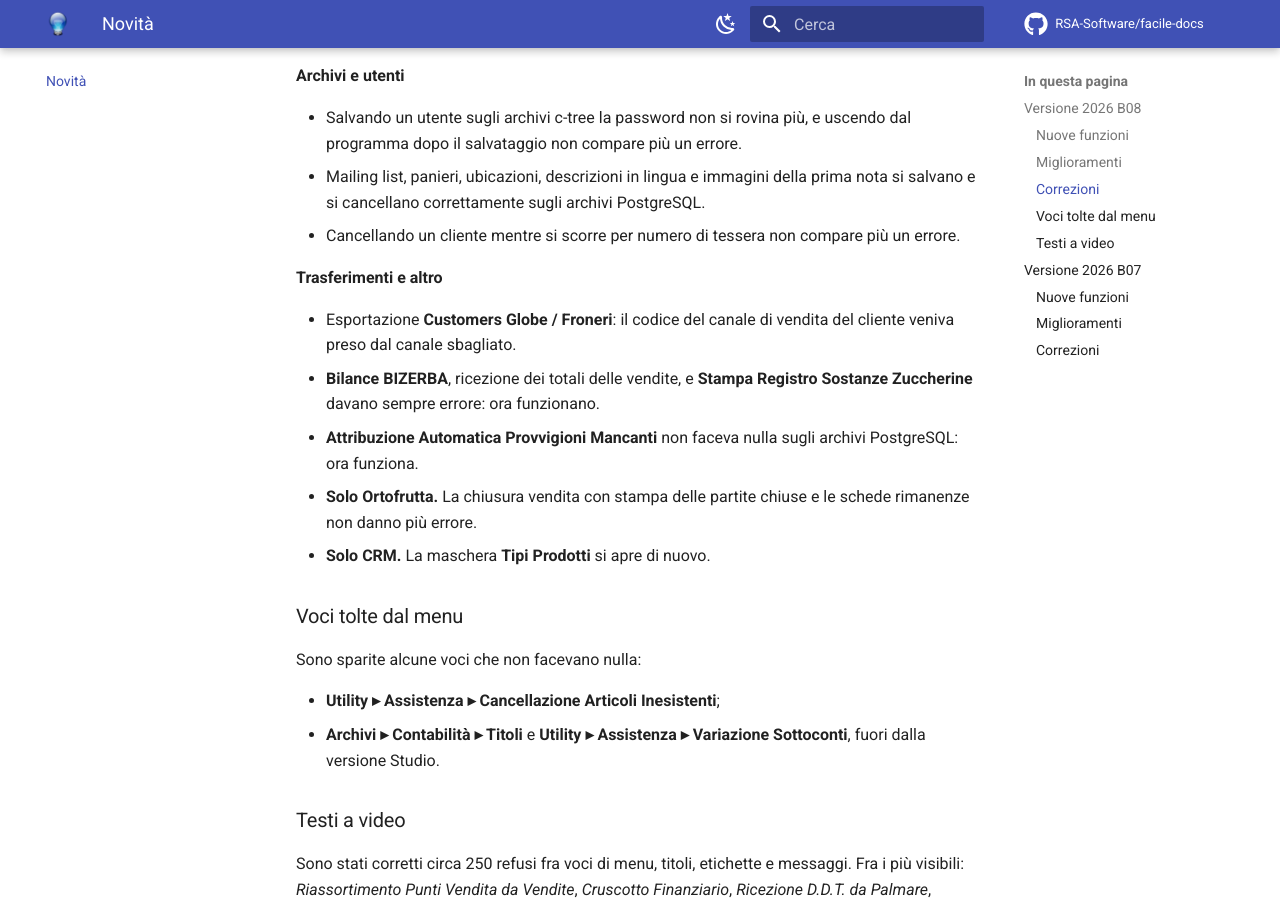
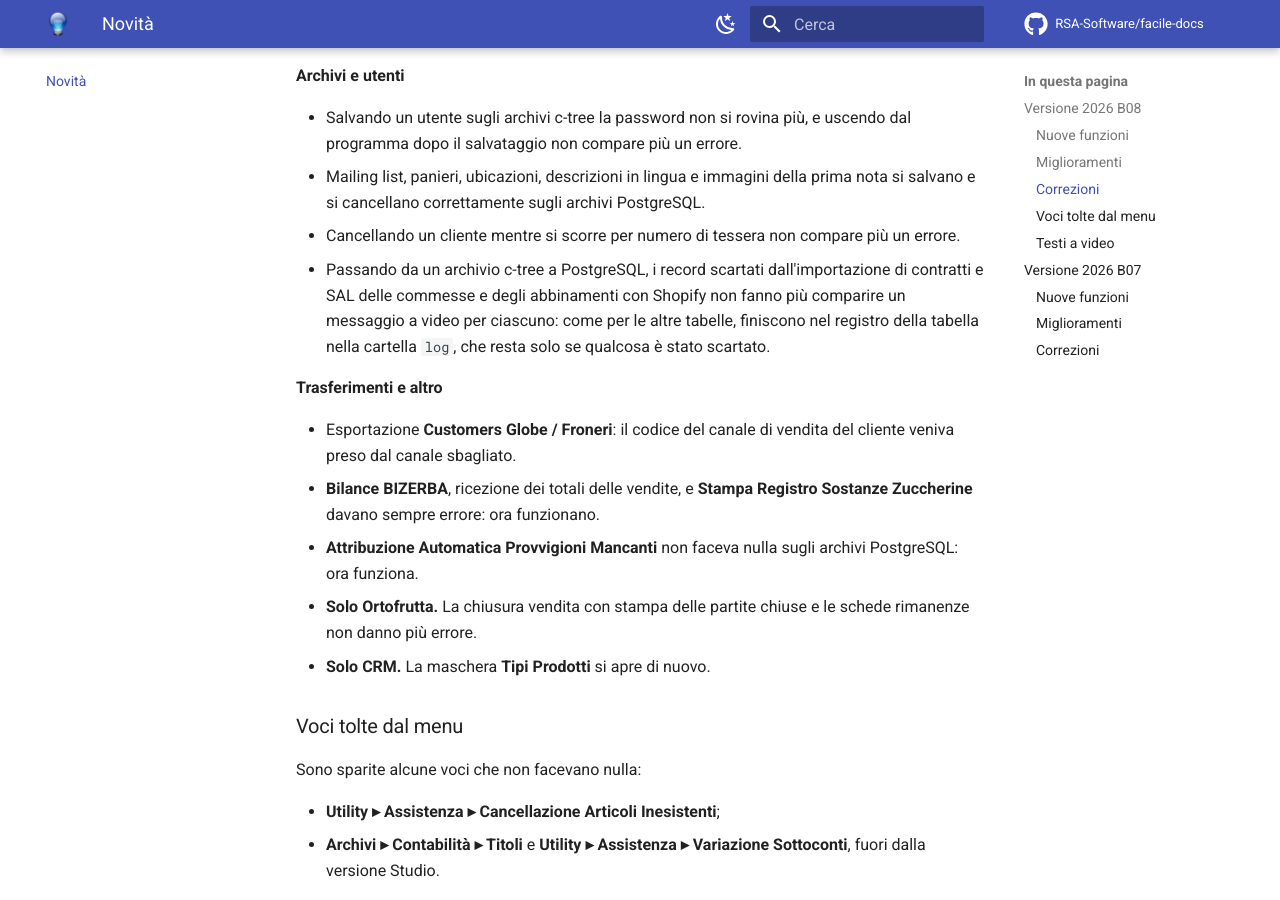
Before and after one commit to RSA-Software/facile-docs, an MkDocs documentation site: the page built from docs/novita/index.md, in a window 1280 px wide and 900 px high, scrolled down 4491 px. Built offline with MkDocs 1.6.1 and Material for MkDocs 9.7.7, drawn with Linux system fonts in a browser that asks for light colours; comment, search, counter and statistics services are not loaded.

Commit message:
Novita' B08: scarti dell'importazione da c-tree nel registro, non a video
Co-Authored-By: Claude Opus 5.5 (1M context) <noreply@anthropic.com>

```diff
--- a/docs/novita/index.md
+++ b/docs/novita/index.md
@@ -220,6 +220,11 @@ cartella `log`.
   PostgreSQL.
 - Cancellando un cliente mentre si scorre per numero di tessera non compare
   più un errore.
+- Passando da un archivio c-tree a PostgreSQL, i record scartati
+  dall'importazione di contratti e SAL delle commesse e degli abbinamenti con
+  Shopify non fanno più comparire un messaggio a video per ciascuno: come per
+  le altre tabelle, finiscono nel registro della tabella nella cartella `log`,
+  che resta solo se qualcosa è stato scartato.
 
 **Trasferimenti e altro**
 
```
